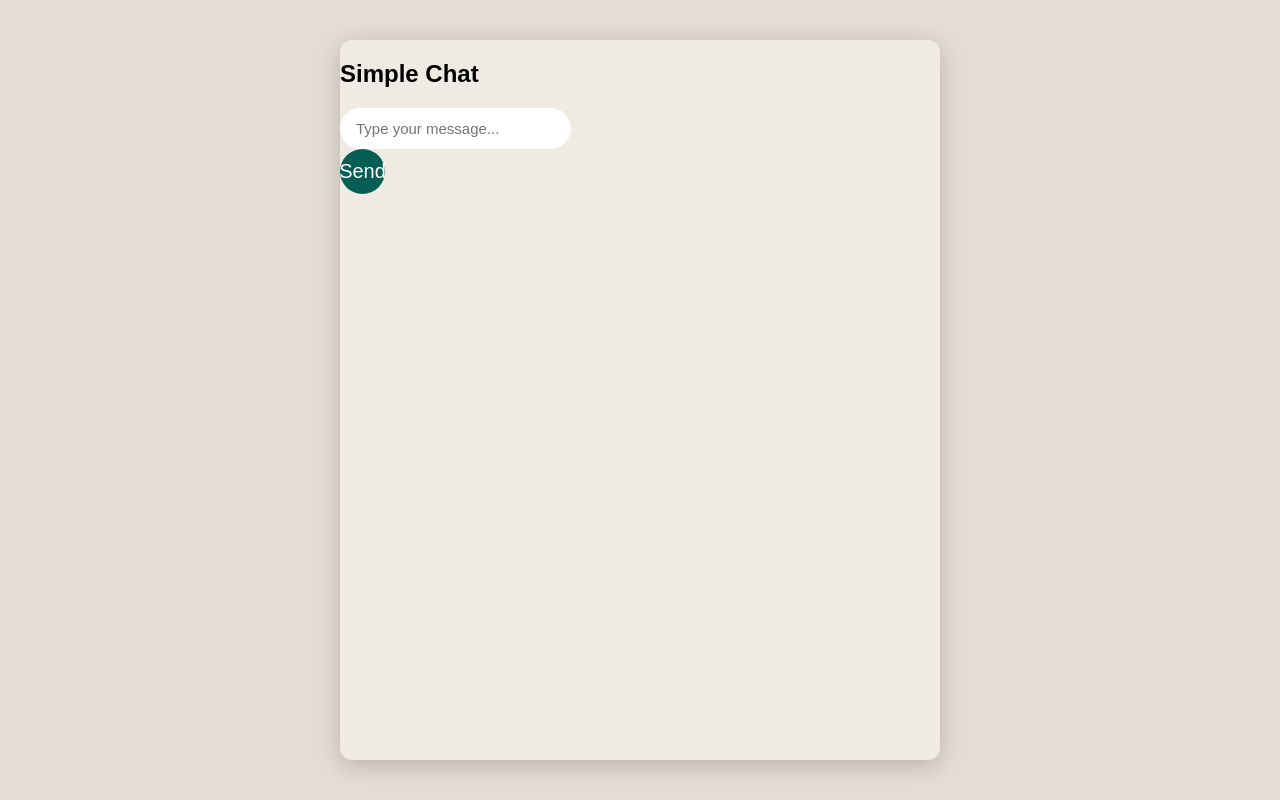
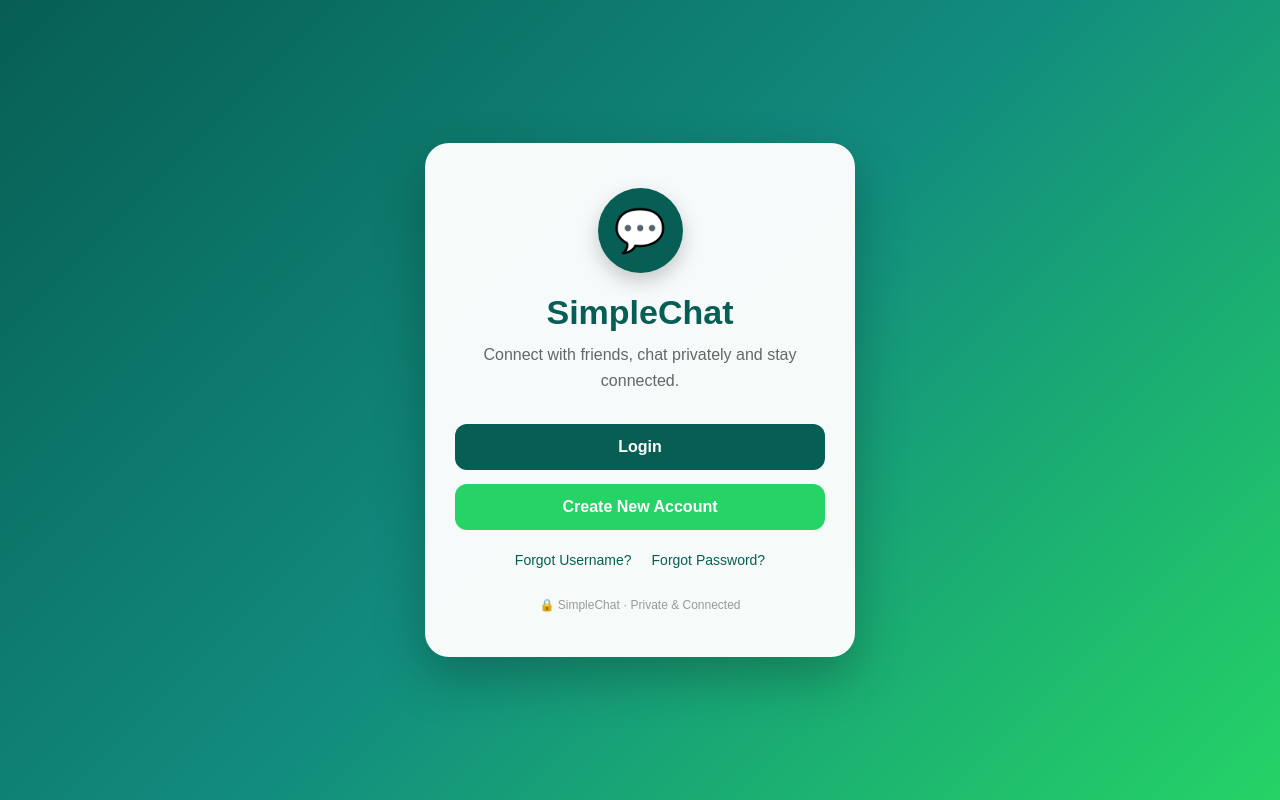
Before and after one commit to pkamhto/SimpleChat, a website: page client/index.html in a window 1280 px wide. Drawn offline with nearby package versions, Linux system fonts and the light colour scheme; no server answers.

Commit message:
Create SimpleChat landing page

```diff
--- a/client/index.html
+++ b/client/index.html
@@ -2,43 +2,356 @@
 <html lang="en">
 
 <head>
+
     <meta charset="UTF-8">
 
-    <meta name="viewport" content="width=device-width, initial-scale=1.0">
+    <meta
+        name="viewport"
+        content="width=device-width, initial-scale=1.0"
+    >
 
-    <title>Simple Chat</title>
+    <title>SimpleChat</title>
 
-    <link rel="stylesheet" href="style.css">
+    <link
+        rel="stylesheet"
+        href="style.css"
+    >
+
+    <style>
+
+        * {
+            box-sizing: border-box;
+        }
+
+        body {
+
+            margin: 0;
+
+            min-height: 100vh;
+
+            display: flex;
+
+            align-items: center;
+
+            justify-content: center;
+
+            font-family:
+                Arial,
+                Helvetica,
+                sans-serif;
+
+            background:
+                linear-gradient(
+                    135deg,
+                    #075e54,
+                    #128c7e,
+                    #25d366
+                );
+
+        }
+
+
+        .welcome-container {
+
+            width: 92%;
+
+            max-width: 430px;
+
+            padding: 45px 30px;
+
+            text-align: center;
+
+            background: rgba(
+                255,
+                255,
+                255,
+                0.96
+            );
+
+            border-radius: 24px;
+
+            box-shadow:
+                0 20px 50px
+                rgba(
+                    0,
+                    0,
+                    0,
+                    0.25
+                );
+
+        }
+
+
+        .logo {
+
+            width: 85px;
+
+            height: 85px;
+
+            margin:
+                0 auto 20px;
+
+            display: flex;
+
+            align-items: center;
+
+            justify-content: center;
+
+            border-radius: 50%;
+
+            font-size: 42px;
+
+            background:
+                #075e54;
+
+            color: white;
+
+            box-shadow:
+                0 8px 20px
+                rgba(
+                    0,
+                    0,
+                    0,
+                    0.2
+                );
+
+        }
+
+
+        h1 {
+
+            margin:
+                0 0 10px;
+
+            font-size: 34px;
+
+            color: #075e54;
+
+        }
+
+
+        .tagline {
+
+            margin:
+                0 auto 30px;
+
+            color: #666;
+
+            font-size: 16px;
+
+            line-height: 1.6;
+
+        }
+
+
+        .button {
+
+            display: block;
+
+            width: 100%;
+
+            padding: 14px;
+
+            margin-bottom: 14px;
+
+            border: none;
+
+            border-radius: 12px;
+
+            font-size: 16px;
+
+            font-weight: bold;
+
+            text-decoration: none;
+
+            cursor: pointer;
+
+            transition:
+                transform 0.2s ease,
+                box-shadow 0.2s ease;
+
+        }
+
+
+        .button:hover {
+
+            transform:
+                translateY(-2px);
+
+            box-shadow:
+                0 8px 18px
+                rgba(
+                    0,
+                    0,
+                    0,
+                    0.15
+                );
+
+        }
+
+
+        .login-button {
+
+            background:
+                #075e54;
+
+            color: white;
+
+        }
+
+
+        .register-button {
+
+            background:
+                #25d366;
+
+            color: white;
+
+        }
+
+
+        .help-links {
+
+            margin-top: 22px;
+
+            display: flex;
+
+            justify-content: center;
+
+            gap: 20px;
+
+            flex-wrap: wrap;
+
+        }
+
+
+        .help-links a {
+
+            color:
+                #075e54;
+
+            font-size: 14px;
+
+            text-decoration: none;
+
+        }
+
+
+        .help-links a:hover {
+
+            text-decoration:
+                underline;
+
+        }
+
+
+        .footer {
+
+            margin-top: 30px;
+
+            font-size: 12px;
+
+            color: #999;
+
+        }
+
+
+        @media (
+            max-width: 480px
+        ) {
+
+            .welcome-container {
+
+                padding:
+                    35px 22px;
+
+                border-radius:
+                    20px;
+
+            }
+
+
+            h1 {
+
+                font-size:
+                    30px;
+
+            }
+
+        }
+
+    </style>
+
 </head>
+
 
 <body>
 
-    <div class="chat-container">
+    <div class="welcome-container">
 
-        <h2>Simple Chat</h2>
 
-        <div id="chatBox"></div>
+        <div class="logo">
+            💬
+        </div>
 
-        <div class="message-area">
 
-            <input
-                type="text"
-                id="messageInput"
-                placeholder="Type your message..."
+        <h1>
+            SimpleChat
+        </h1>
+
+
+        <p class="tagline">
+
+            Connect with friends,
+            chat privately and
+            stay connected.
+
+        </p>
+
+
+        <a
+            href="/login.html"
+            class="button login-button"
+        >
+            Login
+        </a>
+
+
+        <a
+            href="/register.html"
+            class="button register-button"
+        >
+            Create New Account
+        </a>
+
+
+        <div class="help-links">
+
+            <a
+                href="/forgot-username.html"
             >
+                Forgot Username?
+            </a>
 
-            <button id="sendButton">
-                Send
-            </button>
+
+            <a
+                href="/forgot-password.html"
+            >
+                Forgot Password?
+            </a>
 
         </div>
 
-    </div>
+
+        <div class="footer">
+
+            🔒 SimpleChat ·
+            Private & Connected
+
+        </div>
 
 
-    <script src="/socket.io/socket.io.js"></script>
-
-    <script src="script.js"></script>
+    </div>
 
 </body>
 
```
